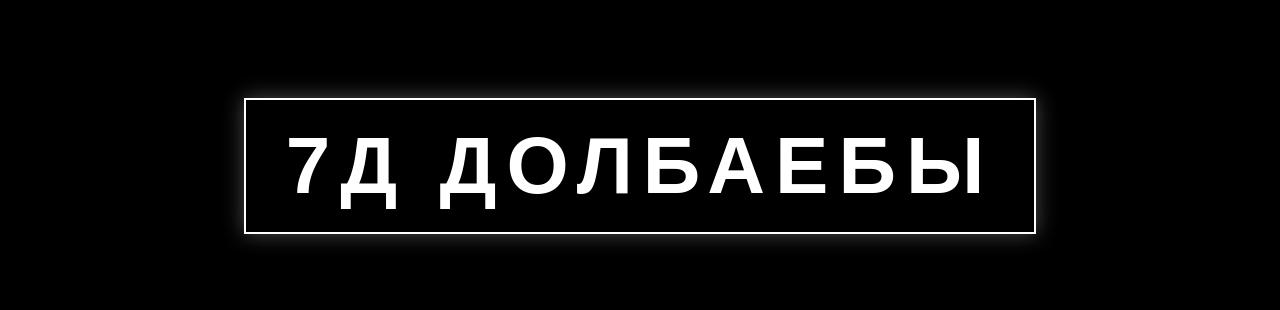
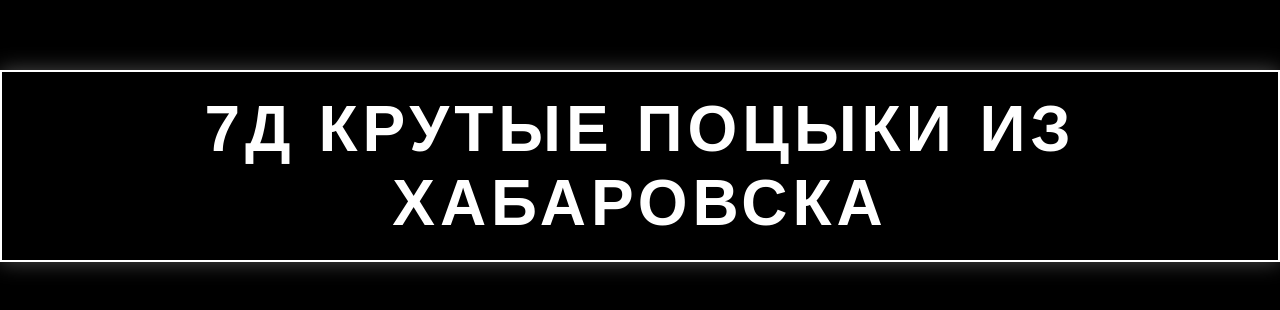
Before and after one commit to alwaysforeveryoung90-ux/7dclass, a plain HTML site: page index.html in a window 1280 px wide. Shown: the part 234-544 px from the top of the page. Drawn offline with Linux system fonts and the light colour scheme.

Commit message:
Update index.html

```diff
--- a/index.html
+++ b/index.html
@@ -3,7 +3,7 @@
 <head>
     <meta charset="UTF-8">
     <meta name="viewport" content="width=device-width, initial-scale=1.0">
-    <title>7д ДОЛБАЕБЫ</title>
+    <title>7д крутые поцыки из хабаровска</title>
     <style>
         * {
             margin: 0;
@@ -24,9 +24,9 @@
         }
 
         h1 {
-            font-size: 5rem;
+            font-size: 4rem; /* Чуть уменьшил, чтобы длинная надпись влезла красиво */
             text-transform: uppercase;
-            letter-spacing: 10px;
+            letter-spacing: 5px;
             border: 2px solid #ffffff;
             padding: 20px 40px;
             box-shadow: 0 0 20px rgba(255, 255, 255, 0.3);
@@ -40,6 +40,6 @@
     </style>
 </head>
 <body>
-    <h1>7д ДОЛБАЕБЫ</h1>
+    <h1>7д крутые поцыки из хабаровска</h1>
 </body>
 </html>
```
